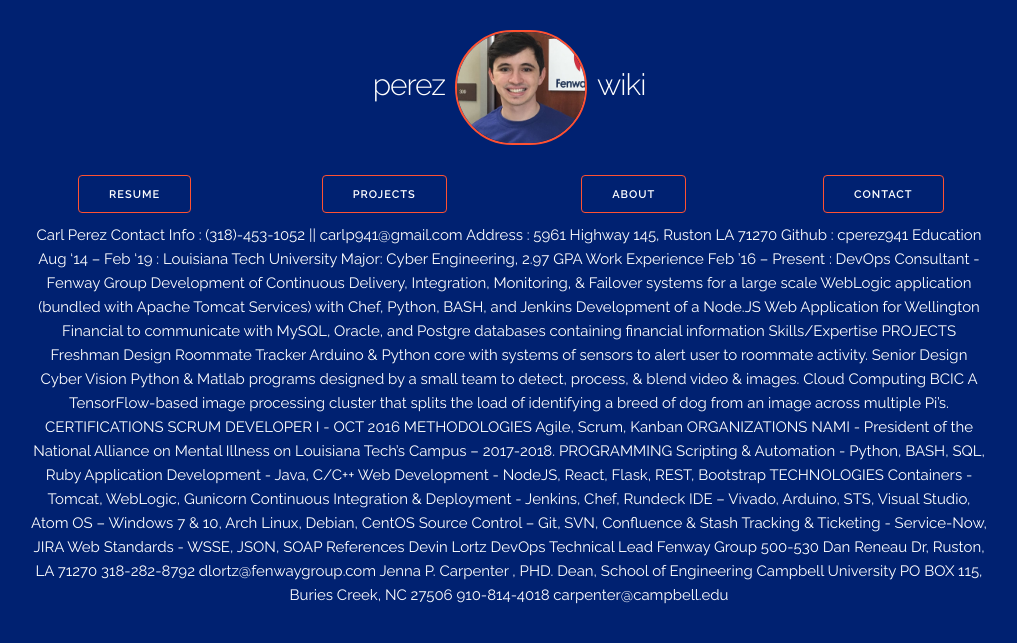
After one commit to evolvingsewage/perez_wiki, a Flask app: page /resume/ in a window 1280 px wide. The commit adds this page. Shown: the top 643 px of the page, without its empty margins (131-1148 px from the left). Run offline with Flask 2, Linux system fonts and the light colour scheme.

Commit message:
Creating headers and resume page

```diff
--- a/perez/__init__.py
+++ b/perez/__init__.py
@@ -16,7 +16,8 @@ def create_app():
         pass
 
     # apply the blueprints to the app
-    from perez import index
+    from perez import index, resume
     app.register_blueprint(index.bp)
+    app.register_blueprint(resume.bp)
 
     return app
--- /dev/null
+++ b/perez/resume.py
@@ -0,0 +1,7 @@
+from flask import Blueprint, render_template
+
+bp = Blueprint("resume", __name__, url_prefix="/resume")
+
+@bp.route('/')
+def resume():
+    return render_template("resume.html")
--- a/perez/static/css/skeleton.css
+++ b/perez/static/css/skeleton.css
@@ -173,7 +173,7 @@ input[type="button"] {
   display: inline-block;
   height: 38px;
   padding: 0 30px;
-  color: #96bbbb;
+  color: #ffffff;
   text-align: center;
   font-size: 11px;
   font-weight: 600;
@@ -184,7 +184,7 @@ input[type="button"] {
   white-space: nowrap;
   background-color: transparent;
   border-radius: 4px;
-  border: 1px solid #22223B;
+  border: 1px solid #ff5131;
   cursor: pointer;
   box-sizing: border-box; }
 .button:hover,
@@ -197,8 +197,8 @@ button:focus,
 input[type="submit"]:focus,
 input[type="reset"]:focus,
 input[type="button"]:focus {
-  color: #22223B;
-  border-color: #96bbbb;
+  color: #ff5131;
+  border-color: #ffffff;
   outline: 0; }
 .button.button-primary,
 button.button-primary,
--- a/perez/static/css/stylesheet.css
+++ b/perez/static/css/stylesheet.css
@@ -1,6 +1,6 @@
 .perez_body{
-    background-color: #4a4e69;
-    color: #96bbbb;
+    background-color: #002171;
+    color: #ffffff;
     text-align: center;
 }
 
@@ -17,7 +17,7 @@
 .perez_pic {
     width:128px;
     margin: 10px;
-    border:2px solid #22223B;
+    border:2px solid #ff5131;
     border-radius: 500px;
     vertical-align: middle;
     -webkit-border-radius: 500px;
--- /dev/null
+++ b/perez/templates/body_header.html
@@ -0,0 +1,20 @@
+<div class="row" >
+    <a href="/" class=perez_heading>
+        <h1>perez<img class="perez_pic" src="{{ url_for("static", filename="img/perez_pic.png") }}"></img>wiki</h1>
+    </a>
+</div>
+
+<div class="row">
+    <div class="three columns">
+        <a class="button" href="/resume">Resume</a>
+    </div>
+    <div class="three columns">
+        <a class="button" href="#">Projects</a>
+    </div>
+    <div class="three columns">
+        <a class="button" href="#">About</a>
+    </div>
+    <div class="three columns">
+        <a class="button" href="#">Contact</a>
+    </div>
+</div>
--- /dev/null
+++ b/perez/templates/header.html
@@ -0,0 +1,19 @@
+<!-- Basic Page Needs -->
+<meta charset="utf-8">
+<title>Perez's Personal Place</title>
+<meta name="description" content="">
+<meta name="author" content="">
+
+<!-- Mobile Specific Metas -->
+<meta name="viewport" content="width=device-width, initial-scale=1">
+
+<!-- FONT -->
+<link href="//fonts.googleapis.com/css?family=Raleway:400,300,600" rel="stylesheet" type="text/css">
+
+<!-- CSS -->
+<link rel="stylesheet" href="{{ url_for("static", filename="css/stylesheet.css") }}">
+<link rel="stylesheet" href="{{ url_for("static", filename="css/skeleton.css") }}">
+<link rel="stylesheet" href="{{ url_for("static", filename="css/normalize.css") }}">
+
+<!-- Favicon -->
+<link rel="icon" type="image/png" href="{{ url_for("static", filename="img/favicon.ico") }}">
--- /dev/null
+++ b/perez/templates/resume.html
@@ -0,0 +1,78 @@
+<!DOCTYPE html>
+<html lang="en">
+<head>
+    {% include "header.html" %}
+</head>
+
+<body class=perez_body>
+    <div class="container">
+
+        {% include "body_header.html" %}
+
+        Carl Perez
+        Contact Info : (318)-453-1052 || carlp941@gmail.com
+        Address : 5961 Highway 145, Ruston LA 71270
+        Github : cperez941
+
+        Education
+        Aug ‘14 – Feb ‘19 : Louisiana Tech University
+        Major: Cyber Engineering, 2.97 GPA
+
+        Work Experience
+        Feb ’16 – Present  : DevOps Consultant - Fenway Group
+        Development of Continuous Delivery, Integration, Monitoring, & Failover systems for a large scale WebLogic application (bundled with Apache Tomcat Services) with Chef, Python, BASH, and Jenkins
+
+        Development of a Node.JS Web Application for Wellington Financial to communicate with MySQL, Oracle, and Postgre databases containing financial information
+
+        Skills/Expertise
+
+        PROJECTS
+        Freshman Design                   Roommate Tracker
+        Arduino & Python core with systems of sensors to alert user to roommate activity.
+        Senior Design                                     Cyber Vision
+        Python & Matlab programs designed by a small team to detect, process, & blend video & images.
+        Cloud Computing                                          BCIC
+        A TensorFlow-based image processing cluster that splits the load of identifying a breed of dog from an image across multiple Pi’s.
+
+        CERTIFICATIONS
+        SCRUM DEVELOPER I - OCT 2016
+
+        METHODOLOGIES
+        Agile, Scrum, Kanban
+
+        ORGANIZATIONS
+        NAMI - President of the National Alliance on Mental Illness on Louisiana Tech’s Campus – 2017-2018.
+
+        PROGRAMMING
+        Scripting & Automation - Python, BASH, SQL, Ruby
+        Application Development - Java, C/C++
+        Web Development - NodeJS, React, Flask, REST, Bootstrap
+
+        TECHNOLOGIES
+        Containers - Tomcat, WebLogic, Gunicorn
+        Continuous Integration & Deployment - Jenkins, Chef, Rundeck
+        IDE – Vivado, Arduino, STS, Visual Studio, Atom
+        OS – Windows 7 & 10, Arch Linux, Debian, CentOS
+        Source Control – Git, SVN, Confluence & Stash
+        Tracking & Ticketing - Service-Now, JIRA
+        Web Standards - WSSE, JSON, SOAP
+
+        References
+
+        Devin Lortz
+        DevOps Technical Lead
+        Fenway Group
+        500-530 Dan Reneau Dr, Ruston, LA 71270
+        318-282-8792 dlortz@fenwaygroup.com
+
+        Jenna P. Carpenter , PHD.
+        Dean, School of Engineering
+        Campbell University
+        PO BOX 115, Buries Creek, NC 27506
+        910-814-4018
+        carpenter@campbell.edu
+
+    </div>
+</body>
+
+</html>
```
Also changed, not shown: perez/templates/index.html (+2 -41 lines).
